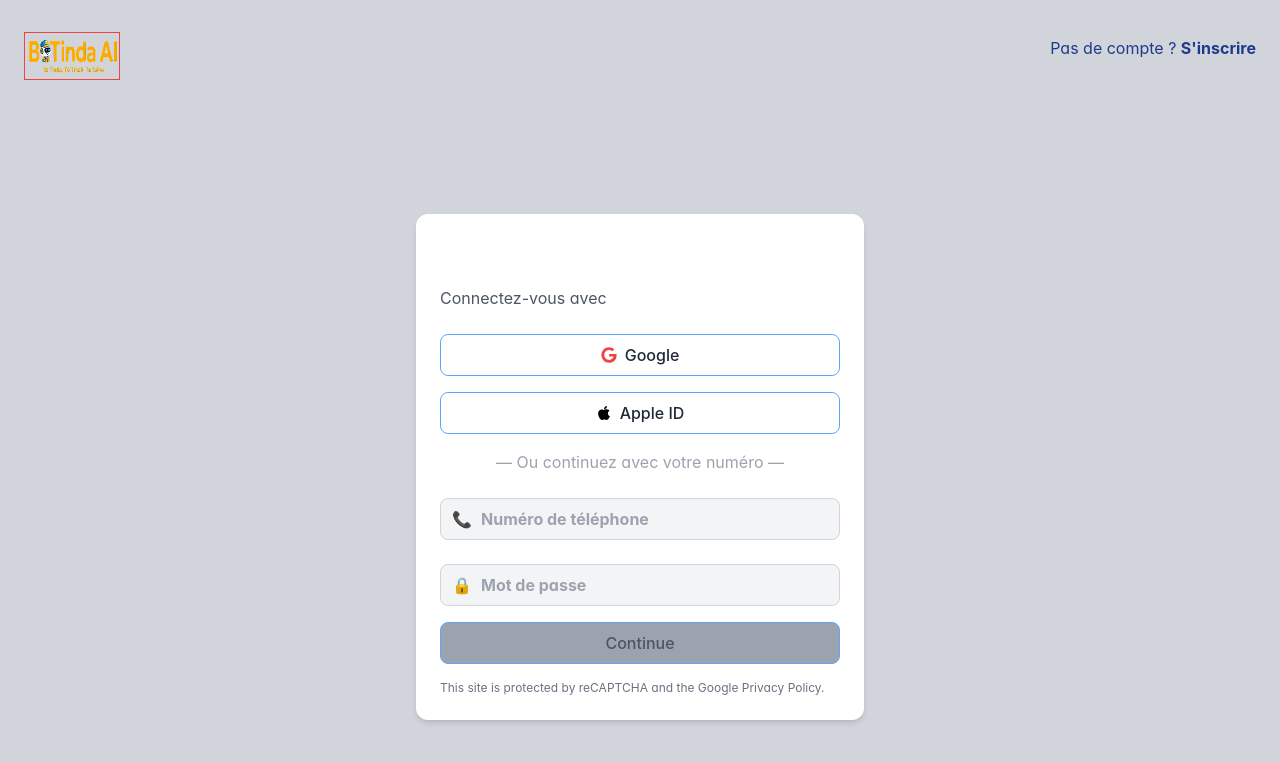
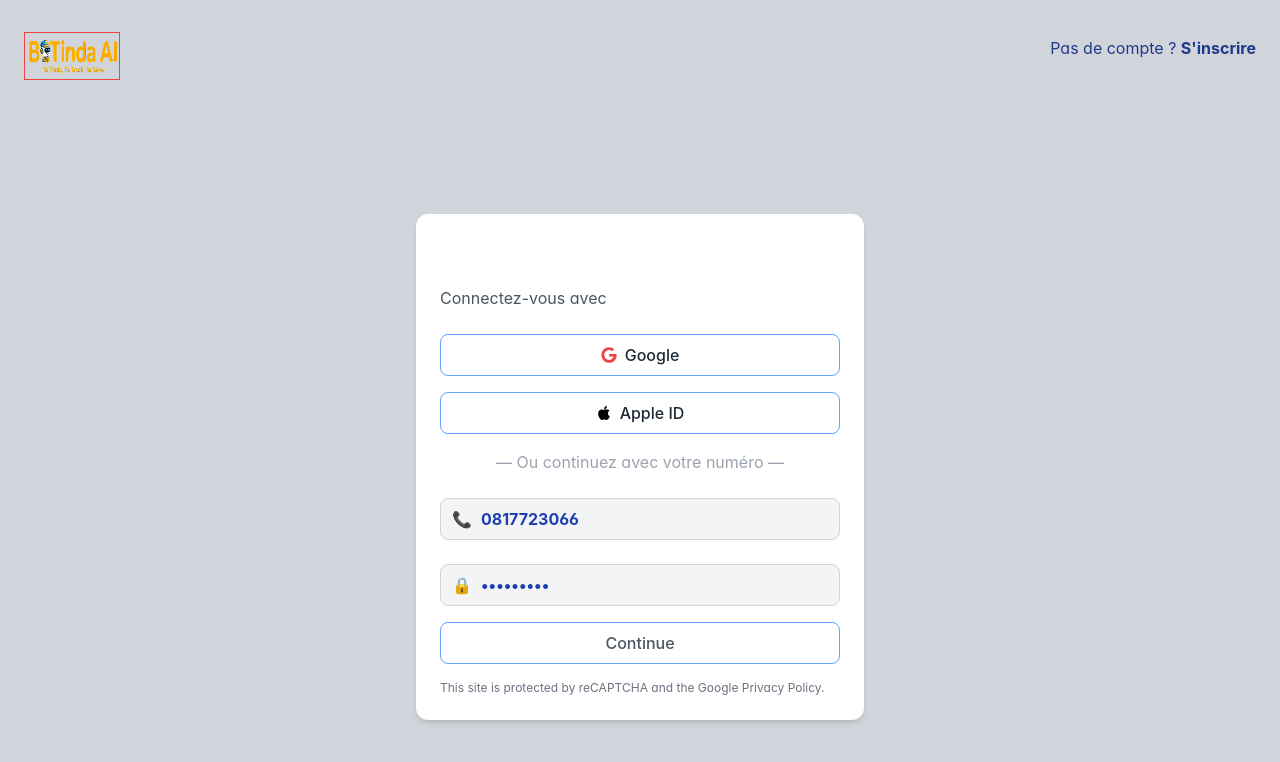
Before and after one commit to BelieveMb/Botinda-Ai, a React (Vite) app in the folder client/: page /login in a window 1280 px wide. Shown: the top 762 px of the page. Built offline with nearby package versions, Linux system fonts and the light colour scheme.

Commit message:
put login with token

```diff
--- a/client/src/components/ui/CommandeAdd.jsx
+++ b/client/src/components/ui/CommandeAdd.jsx
@@ -73,7 +73,7 @@ export default function CommandeAdd({ commandes, onAddClick }) {
           text: 'Vous êtes enregistré, connectez-vous !',
         });
 
-        // navigate('/login');
+        navigate('/dashboard');
       } else {
         // Si l'API renvoie une erreur (par exemple un champ invalide)
         throw new Error(response.data.error || "Une erreur inconnue est survenue.");
--- a/client/src/pages/Login.jsx
+++ b/client/src/pages/Login.jsx
@@ -9,8 +9,8 @@ import config from '../../config';
 
 
 const Login = () => {
-  const [phone, setPhone] = useState('');
-  const [password, setPassword] = useState('');
+  const [phone, setPhone] = useState('+2430817723066');
+  const [password, setPassword] = useState('123456789');
   const [message, setMessage] = useState('');
   const [error, setError] = useState('');
   const [loading, setLoading] = useState(false);
@@ -27,6 +27,16 @@ const Login = () => {
   setError('');
   setLoading(true);
 
+  const storeToken = async (token, iduser) => {
+    try {
+      await AsyncStorage.setItem("userToken", token);
+      await AsyncStorage.setItem("iduser", iduser);
+      console.log("iduser ", iduser);
+
+    } catch (error) {
+      console.error("Erreur lors du stockage du token:", error);
+    }
+  };
   try {
     // Validation des champs requis
     if (!phone || !password) {
@@ -35,17 +45,22 @@ const Login = () => {
 
     // Envoi de la requête POST pour enregistrer l'utilisateur
     const response = await axios.post(`${config.apiUrl}/authUser/login`, {phone: phone, password: password});
+    console.log('our data ', response.data);
 
     // Vérification de la réponse de l'API (en fonction de la structure de réponse de l'API)
     if (response.data.status === 200) {
     // if (response.data && response.data.success) {
-      // Afficher l'alerte de succès avec SweetAlert2
       await Swal.fire({
         icon: 'success',
         title: 'Succès!',
         text: 'Vous êtes authentifé, connectez-vous !',
       });
+      const { token, iduser } = response.data.data;
+      console.log("Token reçu :", token, "id user ", iduser);
+      const userId = iduser; // ID de l'utilisateur
+      storeToken(token, userId.toString());
       navigate('/dashboard');
+
     } else {
       throw new Error(response.data.error || "Une erreur inconnue est survenue.");
     }
--- a/client/src/pages/Register.jsx
+++ b/client/src/pages/Register.jsx
@@ -14,6 +14,8 @@ const Register = () => {
   const [phone, setPhone] = useState('');
   const [password, setPassword] = useState('');
   const [message, setMessage] = useState('');
+  const [error, setError] = useState('');
+  const [loading, setLoading] = useState('');
   const navigate = useNavigate();
 
   const fullNameChange = (e) => {
```
